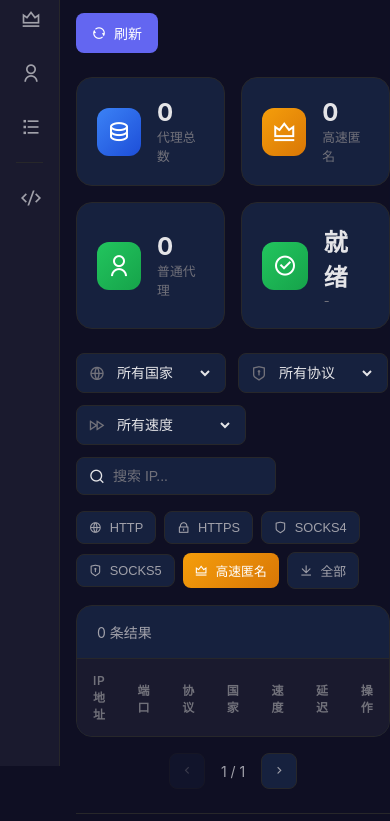
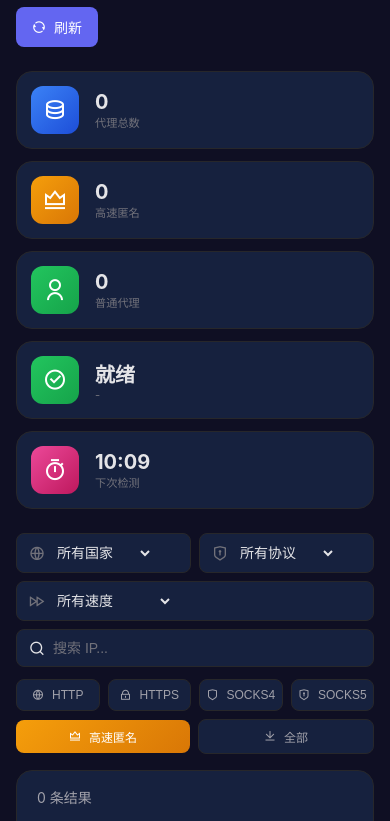
Before and after one commit to 1837620622/proxypool, a website: page public/index.html in a window 390 px wide. Shown: the part 78-899 px from the top of the page. Drawn offline with nearby package versions, Linux system fonts and the light colour scheme; no server answers.

Commit message:
修复手机端布局、添加倒计时和数据持久化功能

```diff
--- a/public/app.js
+++ b/public/app.js
@@ -42,7 +42,8 @@ document.addEventListener('DOMContentLoaded', () => {
             exportElite: 'Elite All',
             apiDocs: 'API Docs',
             dashboard: 'Dashboard',
-            allProxies: 'All Proxies'
+            allProxies: 'All Proxies',
+            nextCheck: 'Next Check'
         },
         zh: {
             title: '代理池',
@@ -83,7 +84,8 @@ document.addEventListener('DOMContentLoaded', () => {
             exportElite: '高速匿名',
             apiDocs: 'API 文档',
             dashboard: '仪表盘',
-            allProxies: '全部代理'
+            allProxies: '全部代理',
+            nextCheck: '下次检测'
         }
     };
 
@@ -132,6 +134,31 @@ document.addEventListener('DOMContentLoaded', () => {
     const progressText = document.getElementById('progress-text');
     const progressBarFill = document.getElementById('progress-bar-fill');
     const statusCard = document.querySelector('.stat-card.status');
+    const countdownTime = document.getElementById('countdown-time');
+
+    // ============================================================
+    // 倒计时逻辑 (每15分钟检测一次)
+    // ============================================================
+    let countdownInterval = null;
+
+    function updateCountdown() {
+        const now = new Date();
+        const minutes = now.getMinutes();
+        const seconds = now.getSeconds();
+
+        // 计算距离下一个15分钟的时间
+        const nextCheck = 15 - (minutes % 15);
+        const remainingSeconds = (nextCheck - 1) * 60 + (60 - seconds);
+
+        const mins = Math.floor(remainingSeconds / 60);
+        const secs = remainingSeconds % 60;
+
+        countdownTime.textContent = `${mins.toString().padStart(2, '0')}:${secs.toString().padStart(2, '0')}`;
+    }
+
+    // 每秒更新倒计时
+    updateCountdown();
+    countdownInterval = setInterval(updateCountdown, 1000);
 
     // ============================================================
     // 初始化
--- a/public/index.html
+++ b/public/index.html
@@ -102,6 +102,15 @@
                     <div class="stat-content">
                         <span class="stat-value" id="status-indicator" data-i18n="ready">就绪</span>
                         <span class="stat-label" id="last-check-time">-</span>
+                    </div>
+                </div>
+                <div class="stat-card countdown">
+                    <div class="stat-icon">
+                        <i class="ri-timer-line"></i>
+                    </div>
+                    <div class="stat-content">
+                        <span class="stat-value" id="countdown-time">--:--</span>
+                        <span class="stat-label" data-i18n="nextCheck">Next Check</span>
                     </div>
                 </div>
             </section>
--- a/public/style.css
+++ b/public/style.css
@@ -265,7 +265,7 @@ body {
    ============================================================ */
 .stats-section {
     display: grid;
-    grid-template-columns: repeat(4, 1fr);
+    grid-template-columns: repeat(5, 1fr);
     gap: 1rem;
     margin-bottom: 1.5rem;
 }
@@ -322,6 +322,11 @@ body {
 
 .stat-card.status.updating .stat-icon {
     background: linear-gradient(135deg, #f59e0b, #d97706);
+}
+
+.stat-card.countdown .stat-icon {
+    background: linear-gradient(135deg, #ec4899, #be185d);
+    color: white;
 }
 
 .stat-content {
@@ -667,44 +672,112 @@ tbody tr:last-child td {
 
 @media (max-width: 768px) {
     .sidebar {
-        width: 60px;
+        position: fixed;
+        left: -240px;
+        width: 240px;
+        transition: left 0.3s;
+        z-index: 1000;
     }
 
-    .sidebar-header, .sidebar-footer, .nav-item span {
-        display: none;
-    }
-
-    .nav-item {
-        justify-content: center;
-        padding: 1rem;
+    .sidebar.open {
+        left: 0;
     }
 
     .main-content {
-        margin-left: 60px;
+        margin-left: 0;
         padding: 1rem;
     }
 
     .topbar {
         flex-direction: column;
         gap: 1rem;
-        align-items: flex-start;
+        align-items: stretch;
+    }
+
+    .topbar-title h1 {
+        font-size: 1.25rem;
+    }
+
+    .topbar-actions {
+        display: flex;
+        gap: 0.5rem;
     }
 
     .stats-section {
         grid-template-columns: 1fr 1fr;
+        gap: 0.75rem;
+    }
+
+    .stat-card {
+        padding: 1rem;
+    }
+
+    .stat-value {
+        font-size: 1.25rem;
+    }
+
+    .stat-label {
+        font-size: 0.7rem;
     }
 
     .filter-section {
         flex-direction: column;
         align-items: stretch;
+        gap: 0.75rem;
     }
 
     .filters {
         flex-wrap: wrap;
+        gap: 0.5rem;
+    }
+
+    .filter-item {
+        flex: 1;
+        min-width: 120px;
+    }
+
+    .filter-item.search {
+        flex: 100%;
     }
 
     .export-actions {
         flex-wrap: wrap;
+        gap: 0.5rem;
+        justify-content: flex-start;
+    }
+
+    .export-actions .btn {
+        flex: 1;
+        min-width: 80px;
+        justify-content: center;
+    }
+
+    .table-wrapper {
+        font-size: 0.8rem;
+    }
+
+    th, td {
+        padding: 0.5rem;
+    }
+
+    .pagination {
+        margin-bottom: 1rem;
+    }
+}
+
+@media (max-width: 480px) {
+    .stats-section {
+        grid-template-columns: 1fr;
+    }
+
+    .stat-card {
+        flex-direction: row;
+        padding: 0.875rem;
+    }
+
+    .export-actions .btn {
+        font-size: 0.75rem;
+        padding: 0.5rem;
     }
 }
 
```
Also changed, not shown: README.md.
